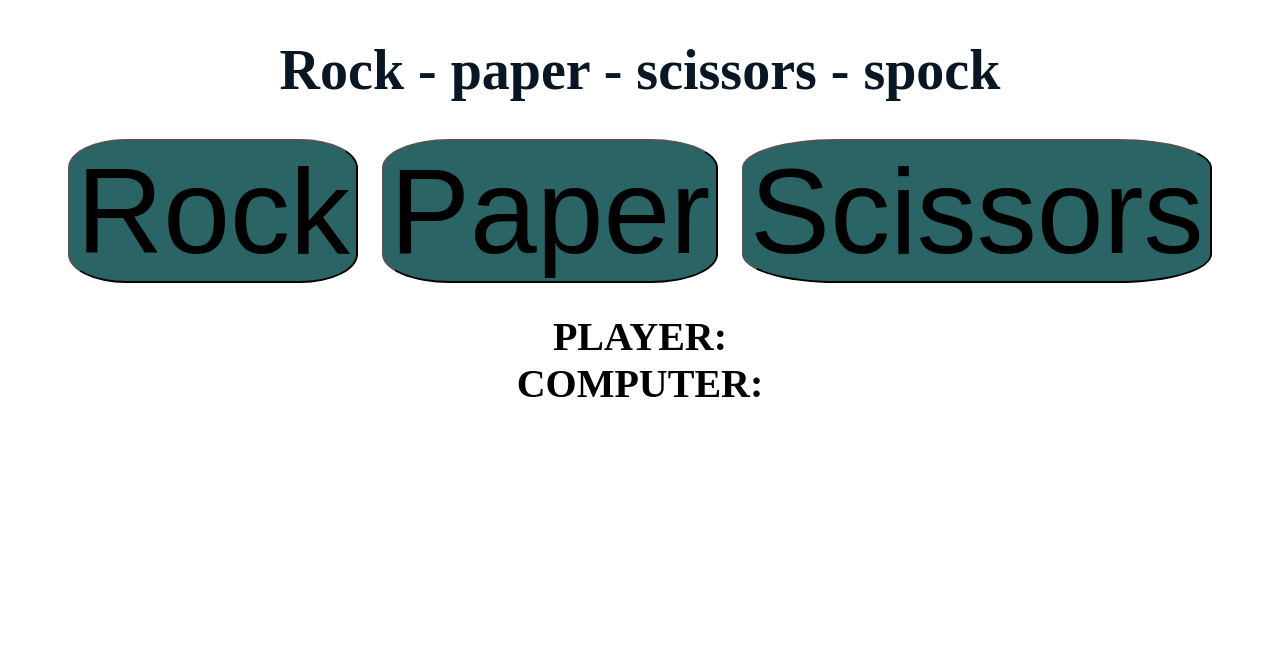
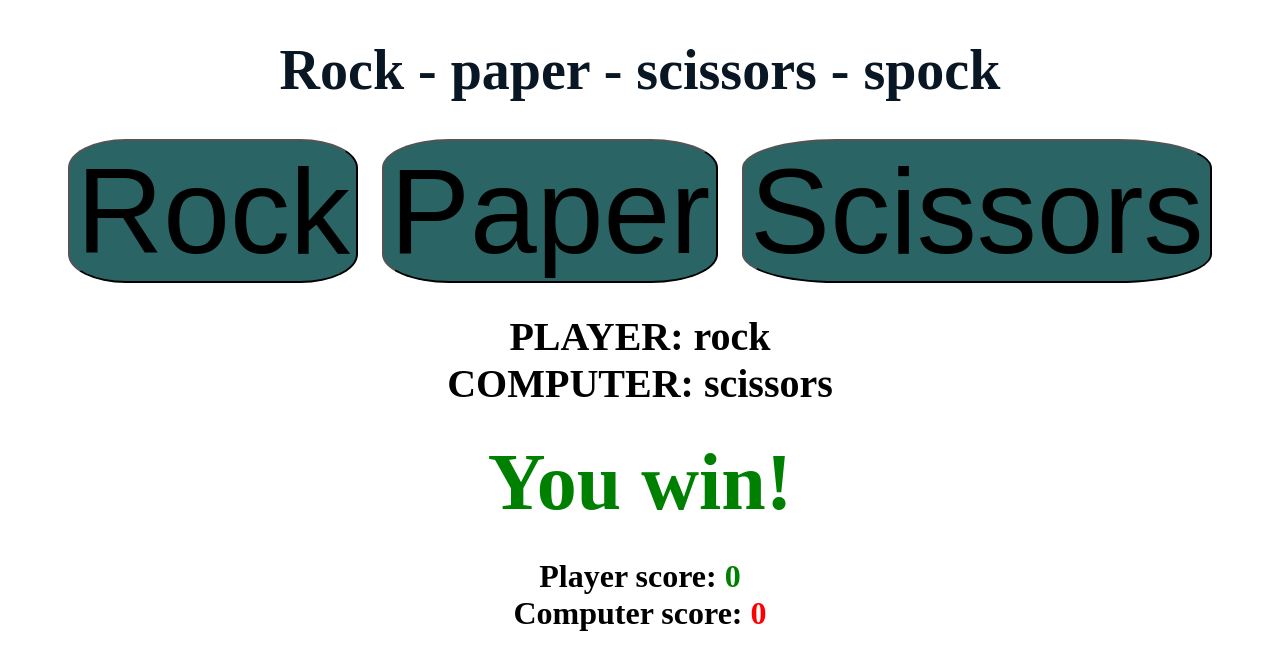
Before and after one commit to GarethAubrey/Rock-paper-scissors, a plain HTML site: page index.html in a window 1280 px wide. Both pictures are taken after a click on the button "Rock". Drawn offline with Linux system fonts and the light colour scheme.

Commit message:
Add player and computer scores with some extra styling

```diff
--- a/assets/css/style.css
+++ b/assets/css/style.css
@@ -38,3 +38,14 @@ h1 {
     font-size: 5rem;
     margin: 30px 0;
 }
+
+.scoreDisplay {
+    font-size: 2rem;
+}
+.greenText, #playerScoreDisplay {
+    color: green;
+}
+
+.redText, #computerScoreDisplay {
+    color: red;
+}
--- a/assets/js/script.js
+++ b/assets/js/script.js
@@ -27,6 +27,19 @@ function playGame(playerChoice) {
         }
     }
 
+    playerDisplay.textContent = `PLAYER: ${playerChoice}`;
+    computerDisplay.textContent = `COMPUTER: ${computerChoice}`;
+    resultDisplay.textContent = result;
 
+    resultDisplay.classList.remove("greenText", "redText");
+
+    switch(result) {
+        case "You lose!":
+            resultDisplay.classList.add("redText");
+            break;
+        case "You win!":
+            resultDisplay.classList.add("greenText");
+            break;
+    }
 
 }
--- a/index.html
+++ b/index.html
@@ -19,6 +19,14 @@
     <div id="computerDisplay">COMPUTER: </div>
     <div id="resultDisplay"></div>
 
+    <div class="scoreDisplay">Player score:
+        <span id="playerScoreDisplay">0</span>
+    </div>
+
+    <div class="scoreDisplay">Computer score:
+        <span id="computerScoreDisplay">0</span>
+    </div>
+
 
     <script src="assets/js/script.js"></script>
 </body>
```
